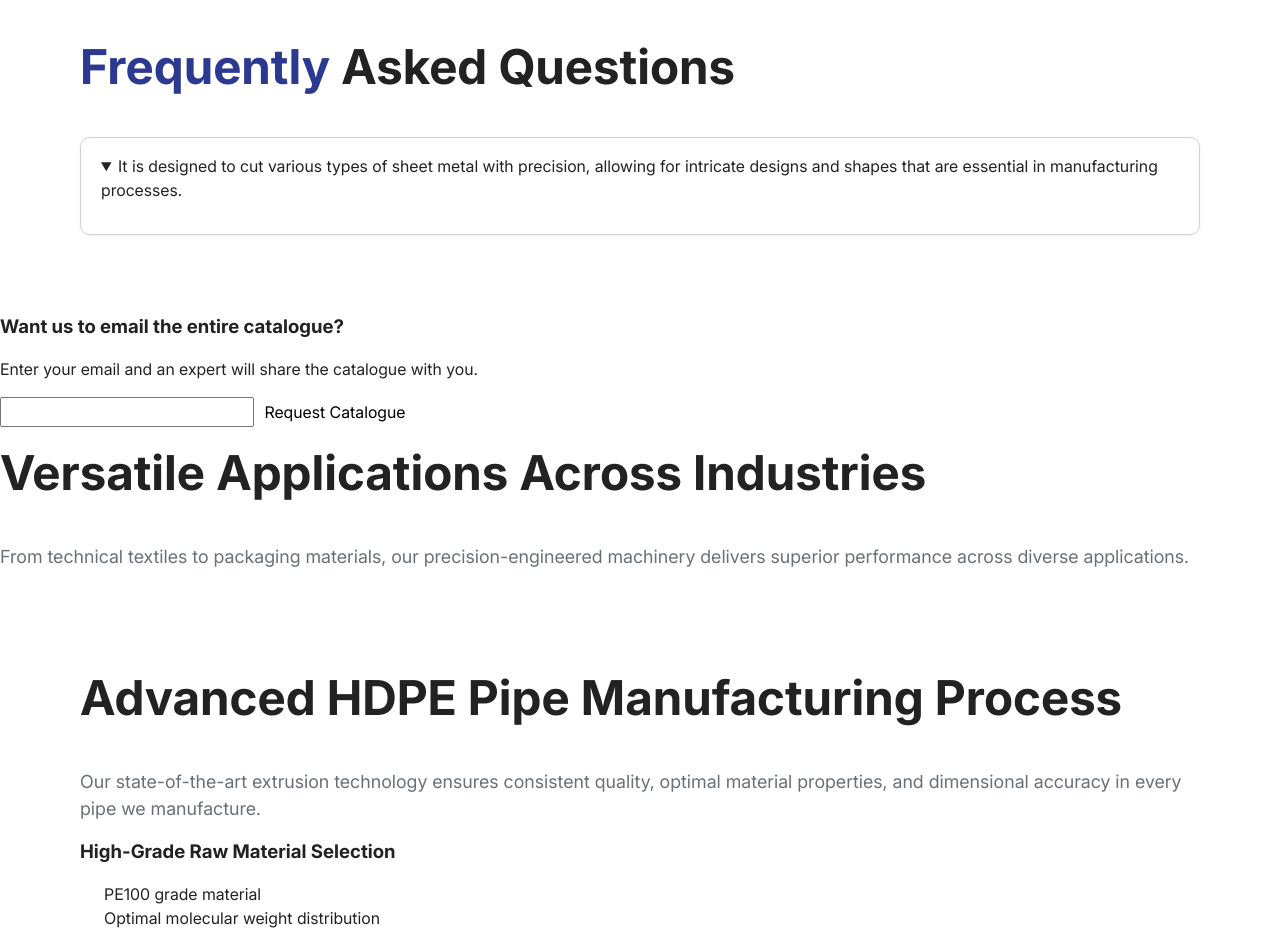
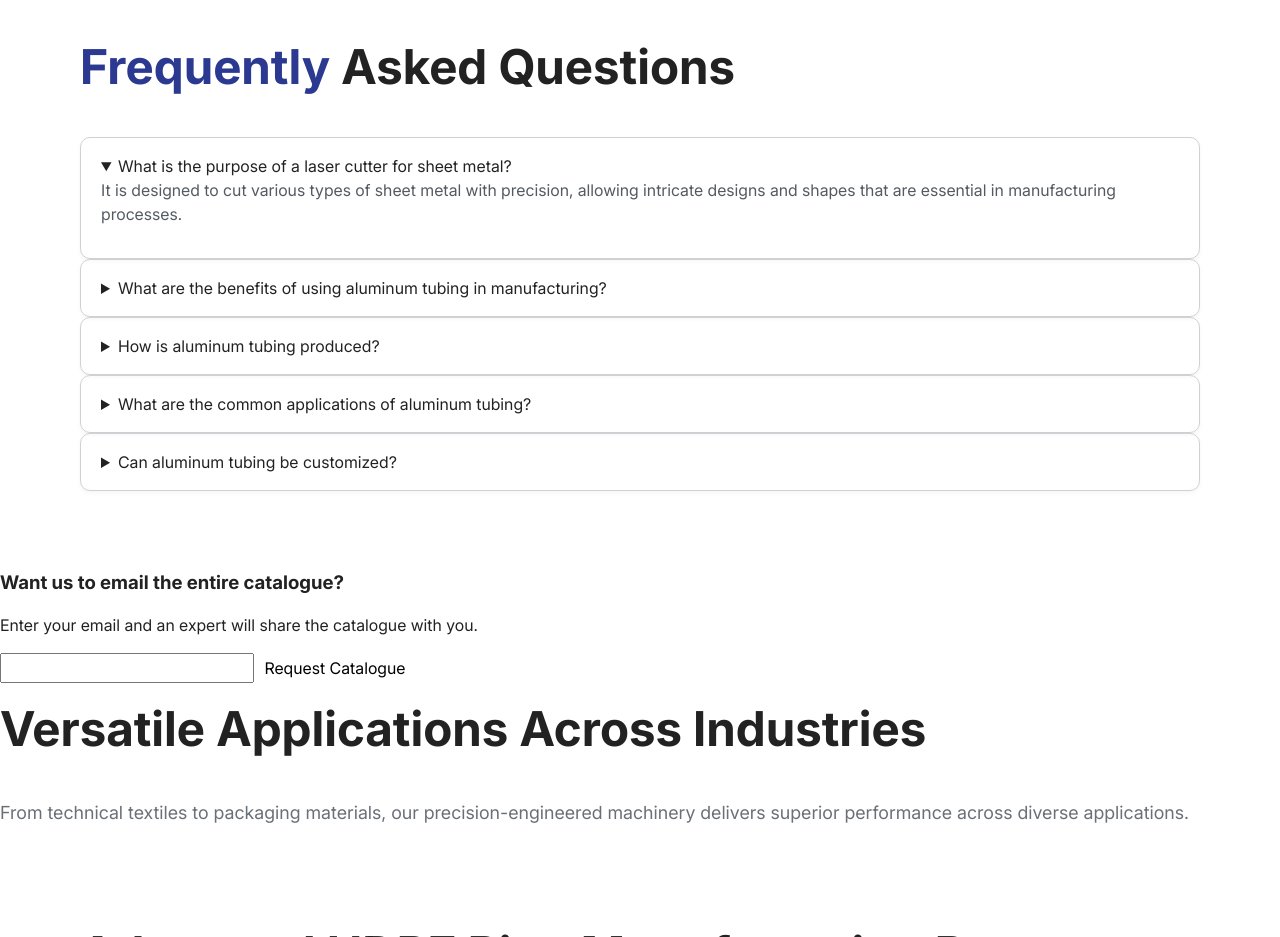
Before and after one commit to sr33ni/exact_design, a plain HTML site: page index.html in a window 1280 px wide. Shown: the part 3680-4617 px from the top of the page. Drawn offline with Linux system fonts and the light colour scheme.

Commit message:
new changes

```diff
--- a/css/index.css
+++ b/css/index.css
@@ -232,3 +232,12 @@ header {}
         }
     }
 }
+
+.accordian{
+    .card{
+        width: 100%;
+        p{
+            color: var(--secondary-800);
+        }
+    }
+}
--- a/css/variables.css
+++ b/css/variables.css
@@ -7,6 +7,7 @@
 
   --secondary-600:#6A7077;
   --secondary-700:#878B94;
+  --secondary-800:#535A61;
 
 
   --breadcrumb-last: #4D545C;
--- a/index.html
+++ b/index.html
@@ -186,10 +186,9 @@
         </section>
         <section class="section">
             <h2><span class="txt primary">Frequently</span> Asked Questions</h2>
-            <details class="card" open>
-                <summary>It is designed to cut various types of sheet metal with precision, allowing for intricate
-                    designs and shapes that are essential in manufacturing processes. </summary>
-                <p>
+            <div id="faqs" role="list" class="accordian">
+
+            </div>
         </section>
         <section>
             <article>
--- a/js/content.js
+++ b/js/content.js
@@ -70,27 +70,32 @@ window.productData = [
     {
       "id": 1,
       "question": "What is the purpose of a laser cutter for sheet metal?",
-      "answer": "It is designed to cut various types of sheet metal with precision, allowing intricate designs and shapes that are essential in manufacturing processes."
+      "answer": "It is designed to cut various types of sheet metal with precision, allowing intricate designs and shapes that are essential in manufacturing processes.",
+      "attribute": "open"
     },
     {
       "id": 2,
       "question": "What are the benefits of using aluminum tubing in manufacturing?",
-      "answer": ""
+      "answer": "",
+      "attribute": ""
     },
     {
       "id": 3,
       "question": "How is aluminum tubing produced?",
-      "answer": ""
+      "answer": "",
+      "attribute": ""
     },
     {
       "id": 4,
       "question": "What are the common applications of aluminum tubing?",
-      "answer": ""
+      "answer": "",
+      "attribute": ""
     },
     {
       "id": 5,
       "question": "Can aluminum tubing be customized?",
-      "answer": ""
+      "answer": "",
+      "attribute": ""
     }
   ]
 }
--- a/js/main.js
+++ b/js/main.js
@@ -75,3 +75,18 @@ function renderFeatures() {
 }
 
 renderFeatures();
+
+const faqContainer = document.getElementById("faqs");
+
+function renderFaqs() {
+  faqContainer.innerHTML = data.faqs.map((faq, index) => `
+    <details class="card" data-index="${index}" ${faq.attribute}>
+      <summary>
+         ${faq.question}
+      </summary>
+      <p>${faq.answer}</p>
+    </details>
+  `).join("");
+}
+
+renderFaqs();
```
